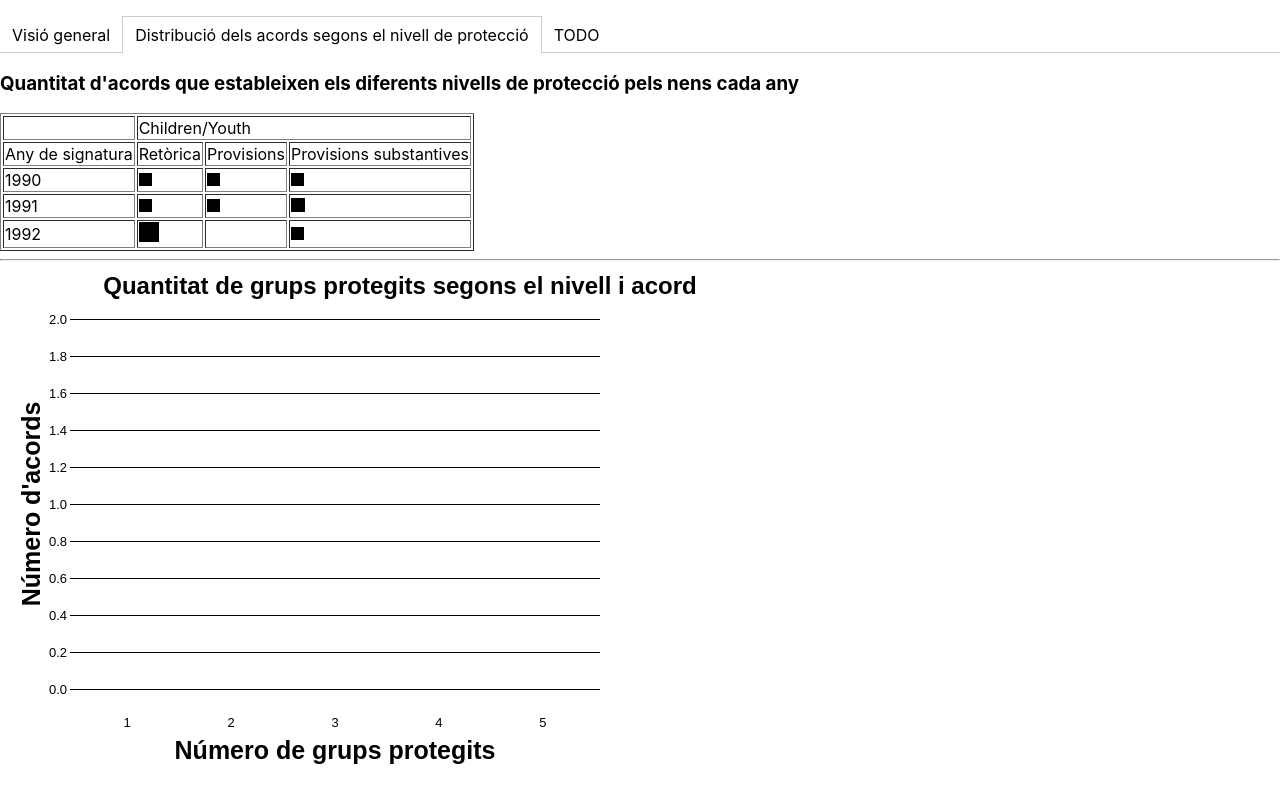
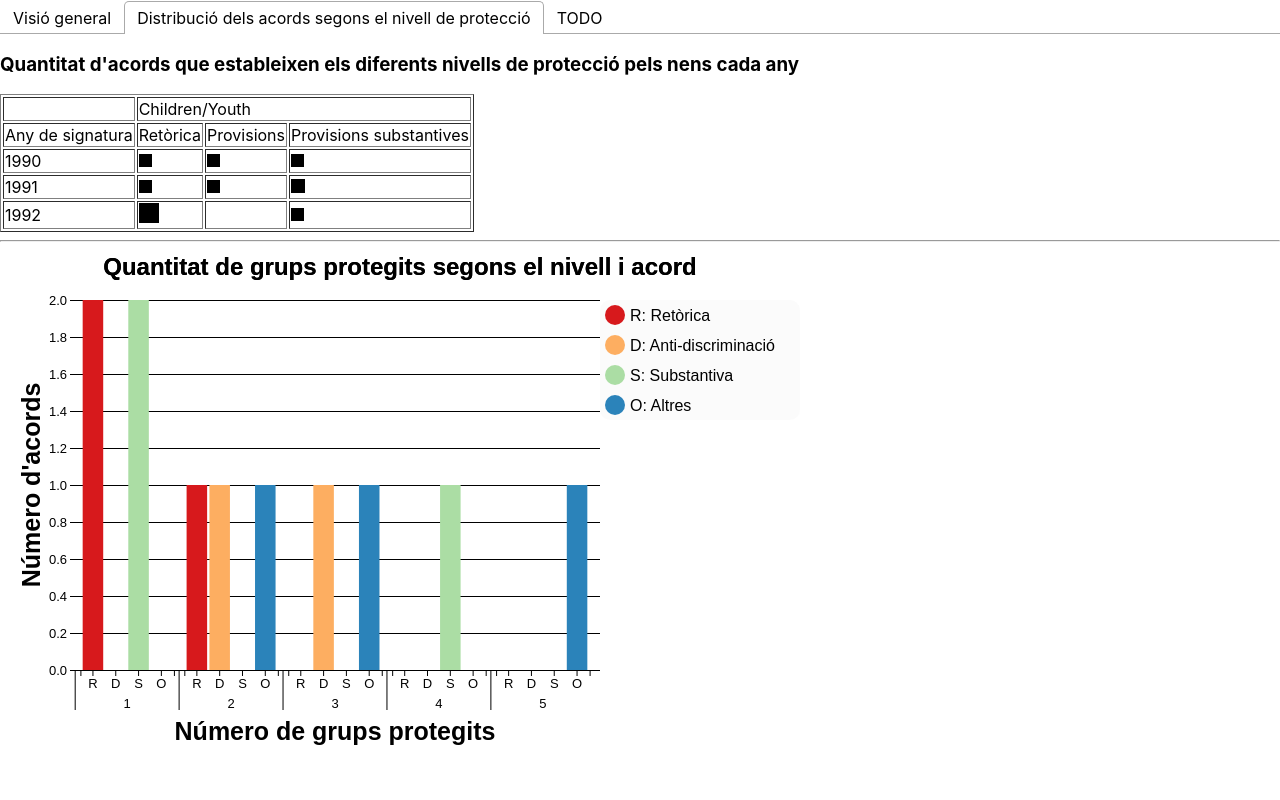
Before and after one commit to josepalos/pax_protection_analysis, a React (Create React App) app: page / in a window 1280 px wide. Both pictures are taken after a click on the tab "Distribució dels acords segons el nivell de protecció". Built offline with nearby package versions, Linux system fonts and the light colour scheme; no server answers.

Commit message:
use react-tabs

```diff
--- a/package.json
+++ b/package.json
@@ -10,6 +10,7 @@
     "react": "^16.12.0",
     "react-dom": "^16.12.0",
     "react-scripts": "3.3.0",
+    "react-tabs": "^3.1.0",
     "topojson": "^3.0.2"
   },
   "scripts": {
--- a/src/App.js
+++ b/src/App.js
@@ -1,14 +1,14 @@
-import React, { useState } from 'react';
-import Tabs from './components/Tabs/Tabs';
-import VerticalBarChart from './components/VerticalBarChart/VerticalBarChart';
-import VerticalGroupedBarChart from './components/VerticalBarChart/VerticalGroupedBarChart';
-import WorldMap from './components/WorldMap/WorldMap';
+import React, {useState} from 'react';
+import { Tab, Tabs, TabList, TabPanel } from 'react-tabs';
+import 'react-tabs/style/react-tabs.css';
+
 import fetchCountries from './components/DataLoadAndTransform';
-import SquaresTable from './components/SquaresTable/SquaresTable';
+import Overview from "./components/Overview";
+import DistributionAccordingToProtectionLevelView from "./components/DistributionAccordingToProtectionLevelView";
 
 const createYears = (minValue, maxValue) => {
     const data = [];
-  for(let i = 1990; i <= 2019; i++){
+    for (let i = 1990; i <= 2019; i++) {
         data.push({any: i, n: minValue + Math.floor(Math.random() * maxValue)});
     }
     return data;
@@ -17,13 +17,25 @@ const fetchYears = new Promise((resolve, reject) => {
     resolve(createYears(0, 100));
 });
 
-const agreements = [
-  {r: 1, d: 3, s: 4, o: 5},
-  {r: 1, d: 2, s: 1, o: 2},
-  {r: 2, d: 3, s: 1, o: 3}
-];
+const protectionLevels = {
+    1990: {
+        "Retòrica": 1,
+        "Provisions": 1,
+        "Provisions substantives": 1
+    },
+    1991: {
+        "Retòrica": 1,
+        "Provisions": 1,
+        "Provisions substantives": 2
+    },
+    1992: {
+        "Retòrica": 10,
+        "Provisions": 0,
+        "Provisions substantives": 1
+    }
+};
 
-const agreementsGrouped = (agreements) => [
+const agreementsGrouped = [
     {x: 1, y: 2, g: "Retòrica"},
     {x: 1, y: 0, g: "Anti-discriminació"},
     {x: 1, y: 2, g: "Substantiva"},
@@ -53,92 +65,36 @@ function App() {
         "TODO"
     ];
 
-  const initialTab = tabs[0];
     const [countries, setCountries] = useState({});
-  const [activeTab, setActiveTab] = useState(initialTab);
     const [years, setYears] = useState([]);
 
-  fetchCountries.then( (data) => setCountries(data) );
-  fetchYears.then( (data) => setYears(data) );
+    fetchCountries.then((data) => setCountries(data));
+    fetchYears.then((data) => setYears(data));
 
     return (
-    <>
-      <Tabs
-        activeTab={activeTab}
-        setActiveTab={setActiveTab}
-      >
-        <div label={tabs[0]}>
-          <VerticalBarChart
-              title="Quantitat d'acords signats cada any"
-              width="800"
-              height="500"
-              data={years}
-              xValue={d => d.any}
-              xLabel="Any"
-              yValue={d => d.n}
-              yLabel="Nombre d'acords"
-              xAxisTickRotation={-55}
+        <Tabs forceRenderTabPanel={true}>
+            <TabList>
+                <Tab>{tabs[0]}</Tab>
+                <Tab>{tabs[1]}</Tab>
+                <Tab>{tabs[2]}</Tab>
+            </TabList>
+
+            <TabPanel>
+                <Overview
+                    years={years}
+                    countries={countries}
                 />
-
-            <hr/>
-
-            <WorldMap width="960" height="500" countries={countries}/>
-        </div>
-        <div label={tabs[1]}>
-          <SquaresTable
-            title={"Quantitat d'acords que estableixen els diferents nivells de protecció pels nens cada any"}
-            data={{
-              1990: {
-                "Retòrica": 1,
-                "Provisions": 1,
-                "Provisions substantives": 1
-              },
-              1991: {
-                "Retòrica": 1,
-                "Provisions": 1,
-                "Provisions substantives": 2
-              },
-              1992: {
-                "Retòrica": 10,
-                "Provisions": 0,
-                "Provisions substantives": 1
-              }
-            }}
-            rows={[1990, 1991, 1992]}
-            rowsName="Any de signatura"
-            columns={[
-              "Retòrica",
-              "Provisions",
-              "Provisions substantives"
-            ]}
-            columnsName="Children/Youth"
+            </TabPanel>
+            <TabPanel>
+                <DistributionAccordingToProtectionLevelView
+                    protectionLevels={protectionLevels}
+                    agreementsGrouped={agreementsGrouped}
                 />
-
-          <hr/>
-          <VerticalGroupedBarChart
-              title="Quantitat de grups protegits segons el nivell i acord"
-              width="800"
-              height="500"
-              margin={{top: 50, right: 200, bottom: 80, left: 70}}
-              data={agreementsGrouped(agreements)}
-              xValue={group => group.x}
-              xLabel="Número de grups protegits"
-              yValue={group => group.y}
-              yLabel="Número d'acords"
-              groupBy={group => group.g}
-              groupByAbbreviation={{
-                "Retòrica": "R",
-                "Anti-discriminació": "D",
-                "Substantiva": "S",
-                "Altres": "O"
-              }}
-          />
-        </div>
-        <div label={tabs[2]}>
+            </TabPanel>
+            <TabPanel>
                     <p>Not implemented yet</p>
-        </div>
+            </TabPanel>
         </Tabs>
-    </>
     );
 }
 
--- /dev/null
+++ b/src/components/DistributionAccordingToProtectionLevelView.js
@@ -0,0 +1,42 @@
+import React from "react";
+import SquaresTable from "./SquaresTable/SquaresTable";
+import VerticalGroupedBarChart from "./VerticalBarChart/VerticalGroupedBarChart";
+
+const DistributionAccordingToProtectionLevelView = ({protectionLevels, agreementsGrouped}) => (
+    <div>
+        <SquaresTable
+            title={"Quantitat d'acords que estableixen els diferents nivells de protecció pels nens cada any"}
+            data={protectionLevels}
+            rows={[1990, 1991, 1992]}
+            rowsName="Any de signatura"
+            columns={[
+                "Retòrica",
+                "Provisions",
+                "Provisions substantives"
+            ]}
+            columnsName="Children/Youth"
+        />
+
+        <hr/>
+        <VerticalGroupedBarChart
+            title="Quantitat de grups protegits segons el nivell i acord"
+            width="800"
+            height="500"
+            margin={{top: 50, right: 200, bottom: 80, left: 70}}
+            data={agreementsGrouped}
+            xValue={group => group.x}
+            xLabel="Número de grups protegits"
+            yValue={group => group.y}
+            yLabel="Número d'acords"
+            groupBy={group => group.g}
+            groupByAbbreviation={{
+                "Retòrica": "R",
+                "Anti-discriminació": "D",
+                "Substantiva": "S",
+                "Altres": "O"
+            }}
+        />
+    </div>
+);
+
+export default DistributionAccordingToProtectionLevelView;
--- /dev/null
+++ b/src/components/Overview.js
@@ -0,0 +1,25 @@
+import React from "react";
+import VerticalBarChart from "./VerticalBarChart/VerticalBarChart";
+import WorldMap from "./WorldMap/WorldMap";
+
+const Overview = ({years, countries}) => {
+    return <div>
+        <VerticalBarChart
+            title="Quantitat d'acords signats cada any"
+            width="800"
+            height="500"
+            data={years}
+            xValue={d => d.any}
+            xLabel="Any"
+            yValue={d => d.n}
+            yLabel="Nombre d'acords"
+            xAxisTickRotation={-55}
+        />
+
+        <hr/>
+
+        <WorldMap width="960" height="500" countries={countries}/>
+    </div>
+};
+
+export default Overview;
```
Also changed, not shown: 1 other file (tests, documents, lock files or other folders). Lines whose indentation alone changed are shown as unchanged.
